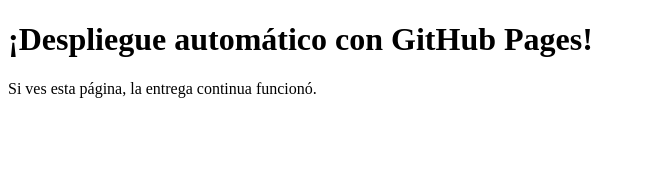
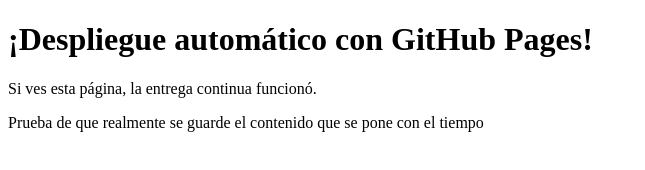
Before and after one commit to JAMAYKON/ci-cd-practice, a plain HTML site: page index.html in a window 1280 px wide. Shown: the whole page, without its empty margins (0-645 px from the left). Drawn offline with Linux system fonts and the light colour scheme.

Commit message:
Update index.html

```diff
--- a/index.html
+++ b/index.html
@@ -6,5 +6,6 @@
 <body>
   <h1>¡Despliegue automático con GitHub Pages!</h1>
   <p>Si ves esta página, la entrega continua funcionó.</p>
+  <p>Prueba de que realmente se guarde el contenido que se pone con el tiempo</p>
 </body>
 </html>
```
